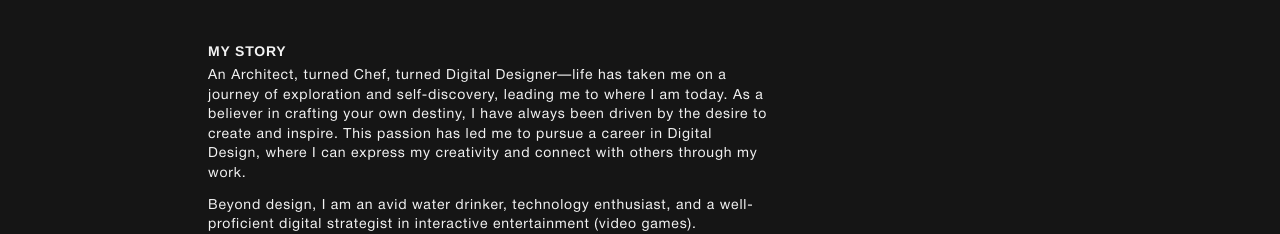
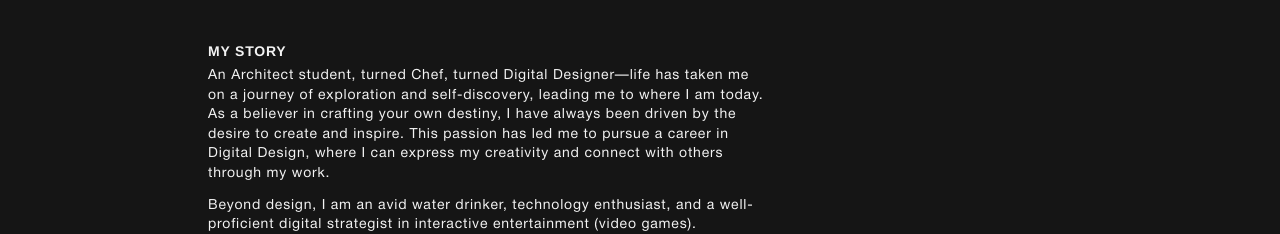
Before and after one commit to jasantiaguel/my-portfolio, a Next.js app: page /about in a window 1280 px wide. Shown: the part 799-1033 px from the top of the page. Built offline with nearby package versions, Linux system fonts and the light colour scheme; a web font is replaced by a local one.

Commit message:
About content tweak

```diff
--- a/src/app/about/page.js
+++ b/src/app/about/page.js
@@ -136,7 +136,7 @@ export default function AboutMePage() {
             <h4 className={styles.descriptionHeader}>My Story</h4>
             <div className="flex flex-col">
               <p className={styles.descriptionBody}>
-                An Architect, turned Chef, turned Digital Designer—life has
+                An Architect student, turned Chef, turned Digital Designer—life has
                 taken me on a journey of exploration and self-discovery, leading
                 me to where I am today. As a believer in crafting your own
                 destiny, I have always been driven by the desire to create and
```
